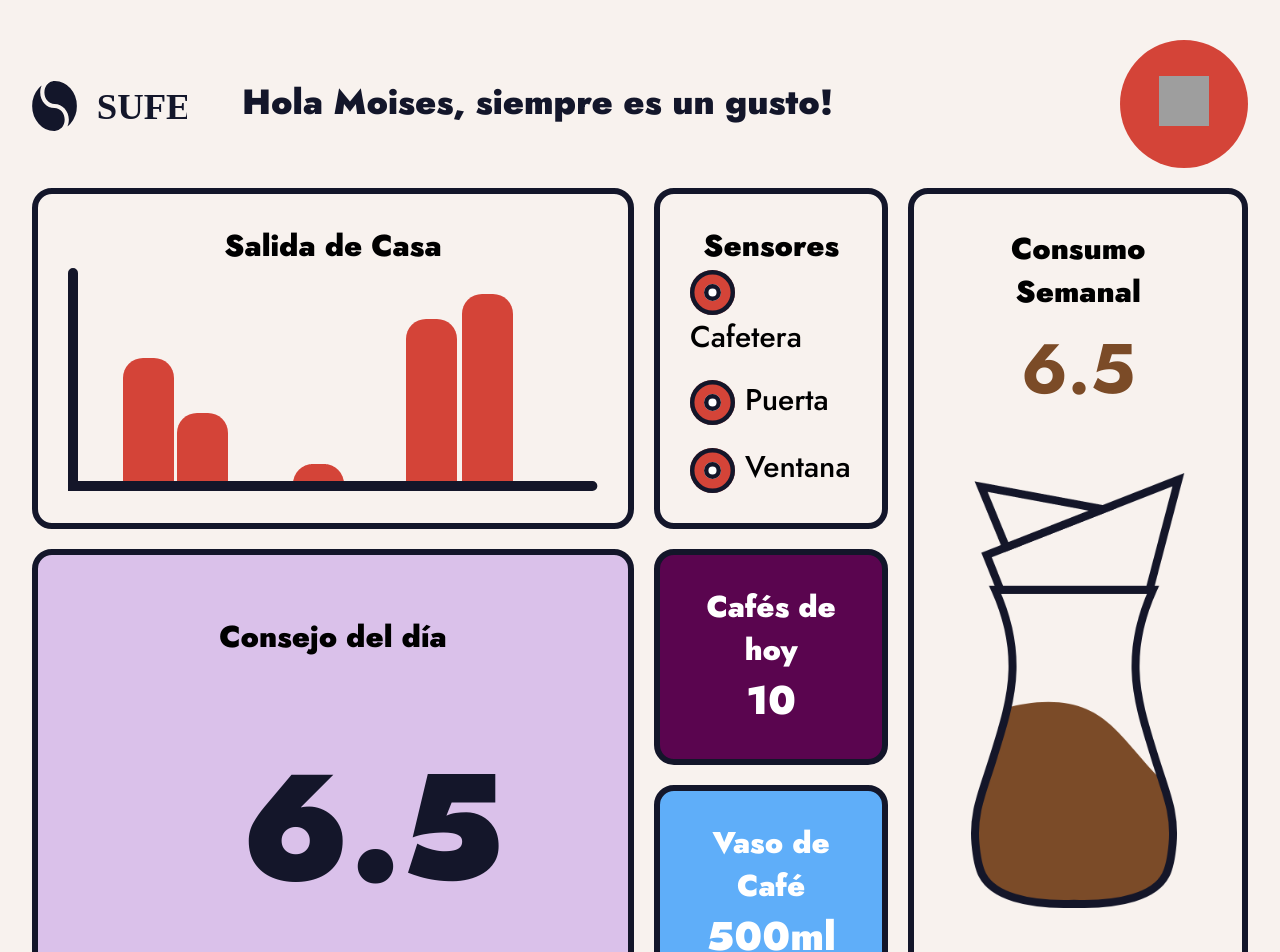
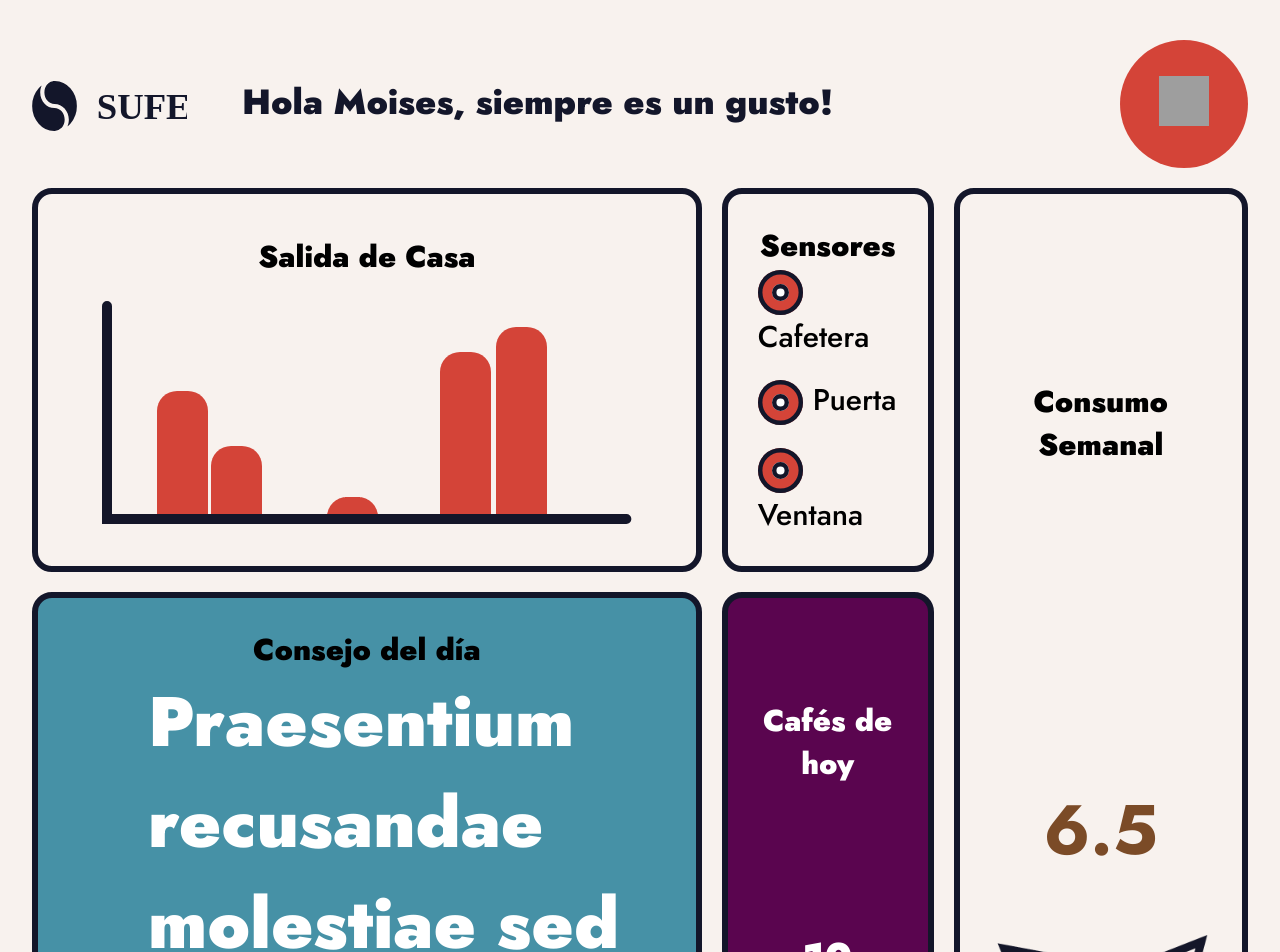
Before and after one commit to juanjosalco/Coffe_Tracker_IoT, a React (Create React App) app in the folder coffee-tracker/: page /dashboard in a window 1280 px wide. Shown: the top 952 px of the page. Built offline with nearby package versions, Linux system fonts and the light colour scheme; grey boxes are pictures that could not be loaded.

Commit message:
Changes in dashboard

```diff
--- a/coffee-tracker/src/CSS/user.css
+++ b/coffee-tracker/src/CSS/user.css
@@ -81,7 +81,7 @@
 
 .sleep{
     grid-area: d;
-    background-color: var(--clear-night);
+    background-color: #4691a6;
 }
 
 .sleep section{
@@ -92,9 +92,9 @@
 
 .sleep section p{
     margin-left: 8rem;
-    font-size: 15rem;
+    font-size: 7rem;
     font-weight: 900;
-    color: #14162a;
+    color: #ffffff;
 }
 
 .horas{
--- a/coffee-tracker/src/Views/Dashboard.js
+++ b/coffee-tracker/src/Views/Dashboard.js
@@ -23,7 +23,7 @@ function Dashboard() {
             <article className="section sleep">
                 <p>Consejo del día</p>
                 <section>
-                    <p>6.5</p>
+                    <p>Praesentium recusandae molestiae sed enim harum odit quisquam mollitia ab assumenda. aut exercitationem</p>
                 </section>
             </article>
             <article className="section sensor">
```
